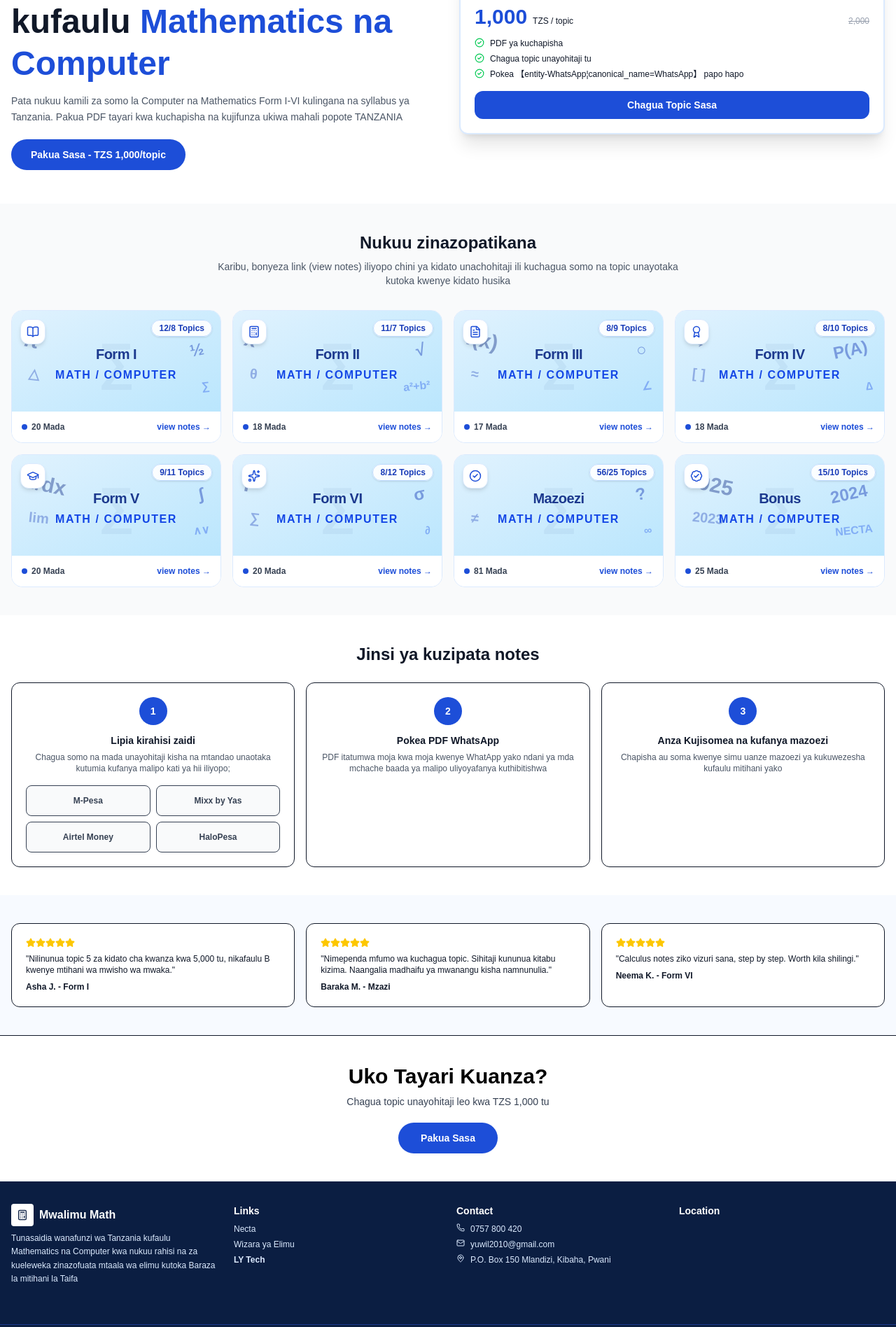
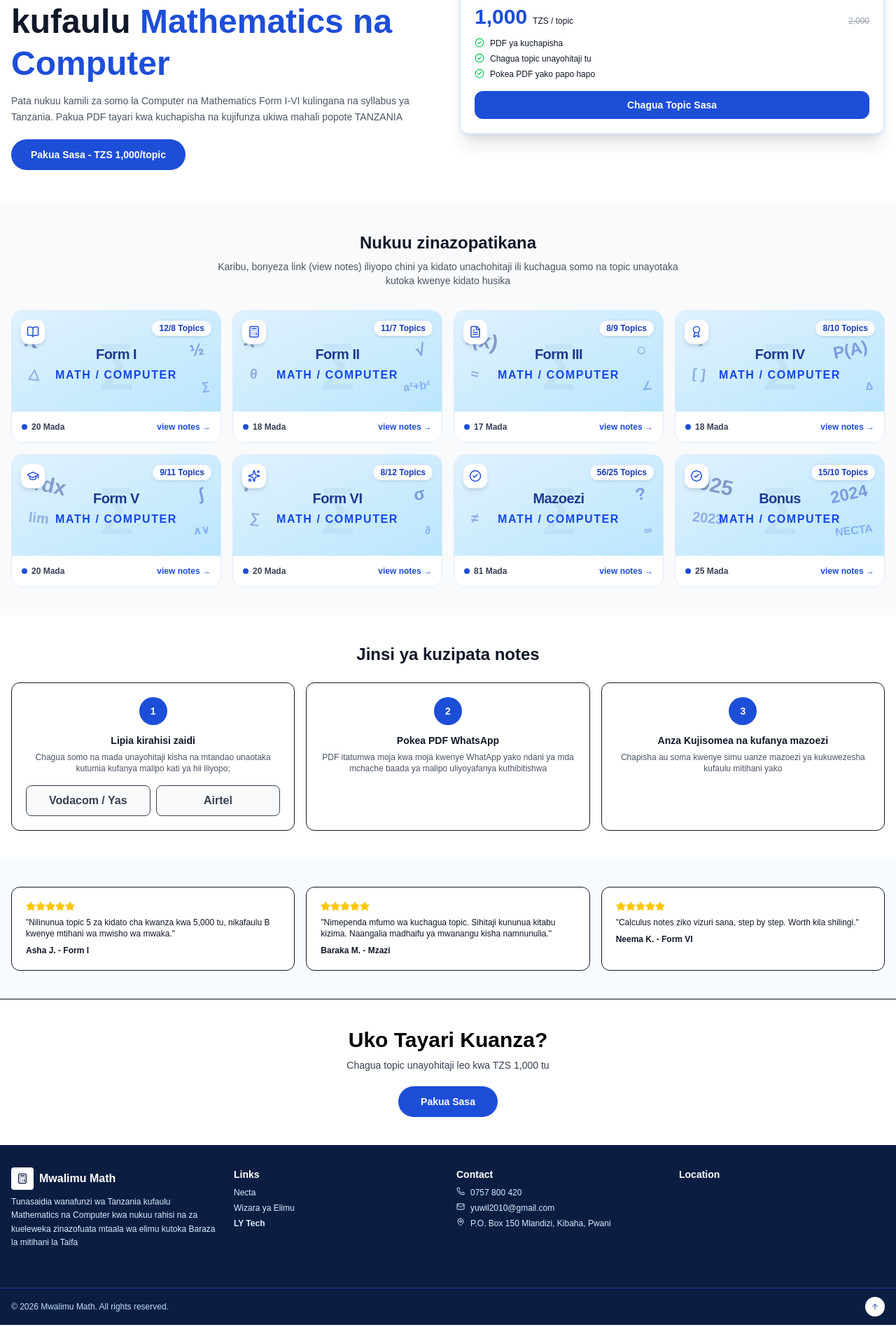
Before and after one commit to yuwil2010-ship-it/mwalimu-math, a Next.js app: page / in a window 1280 px wide. Shown: the part 204-2100 px from the top of the page at 70% size. Built offline with nearby package versions, Linux system fonts and the light colour scheme; grey boxes are pictures that could not be loaded.

Commit message:
fix: ofa PDF yako papo hapo, lipia 2 buttons Vodacom/Yas Halotel/Airtel, LY Tech scroll to top

```diff
--- a/app/page.tsx
+++ b/app/page.tsx
@@ -9,7 +9,6 @@ import {
 
 const LIGHT_BG = "from-[#e0f2fe] to-[#bae6fd]"
 
-// MAKADIRIO YA CS - Badilisha na data halisi kutoka Supabase /notes page
 const kitabuData = [
   { form: "Form I", icon: BookOpen, mathTopics: 12, csTopics: 8, bg: LIGHT_BG, symbols: ["π", "½", "△", "∑"] },
   { form: "Form II", icon: Calculator, mathTopics: 11, csTopics: 7, bg: LIGHT_BG, symbols: ["x²", "√", "θ", "a²+b²"] },
@@ -28,7 +27,7 @@ const t = {
     hero2: "Mathematics na Computer",
     heroDesc: "Pata nukuu kamili za somo la Computer na Mathematics Form I-VI kulingana na syllabus ya Tanzania. Pakua PDF tayari kwa kuchapisha na kujifunza ukiwa mahali popote TANZANIA",
     pakuaLong: "Pakua Sasa - TZS 1,000/topic", ofa: "Ofa ya Leo",
-    pdf1: "PDF ya kuchapisha", pdf2: "Chagua topic unayohitaji tu", pdf3: "Pokea 【entity-WhatsApp¦canonical_name=WhatsApp】 papo hapo",
+    pdf1: "PDF ya kuchapisha", pdf2: "Chagua topic unayohitaji tu", pdf3: "Pokea PDF yako papo hapo",
     chagua: "Chagua Topic Sasa",
     nukuuTitle: "Nukuu zinazopatikana",
     nukuuDesc: "Karibu, bonyeza link (view notes) iliyopo chini ya kidato unachohitaji ili kuchagua somo na topic unayotaka kutoka kwenye kidato husika",
@@ -48,7 +47,7 @@ const t = {
     hero1: "Help your student excel in",
     hero2: "Mathematics and Computer",
     heroDesc: "Get complete notes for Computer and Mathematics Form I-VI based on Tanzania syllabus. Download ready-to-print PDF and learn from anywhere in TANZANIA.",
-    pakuaLong: "Download Now - TZS 1,000/topic", ofa: "Today's Offer", pdf1: "Printable PDF", pdf2: "Choose only the topic you need", pdf3: "Receive via WhatsApp instantly",
+    pakuaLong: "Download Now - TZS 1,000/topic", ofa: "Today's Offer", pdf1: "Printable PDF", pdf2: "Choose only the topic you need", pdf3: "Receive your PDF instantly",
     chagua: "Choose Topic Now",
     nukuuTitle: "Available Notes",
     nukuuDesc: "Welcome, click the (view notes) link under the class you need to choose subject and topic you want from that class",
@@ -176,8 +175,8 @@ export default function HomePage() {
             <h4 className="font-bold mt-3 text-sm">{tr.s1t}</h4>
             <p className="text-xs text-gray-600 mt-1.5">{tr.s1d}</p>
             <div className="grid grid-cols-2 gap-2 mt-4">
-              {["M-Pesa", "Mixx by Yas", "Airtel Money", "HaloPesa"].map(m => (
-                <div key={m} className="h-11 flex items-center justify-center text-xs font-bold border rounded-lg bg-gray-50 text-gray-700">
+              {["Vodacom / Yas", "Airtel"].map(m => (
+                <div key={m} className="h-11 flex items-center justify-center text- font-bold border rounded-lg bg-gray-50 text-gray-700 px-1 text-center leading-tight whitespace-nowrap">
                   {m}
                 </div>
               ))}
@@ -229,7 +228,7 @@ export default function HomePage() {
             <ul className="mt-2 text-xs space-y-1.5 text-blue-100">
               <li><a href="https://www.necta.go.tz" target="_blank" className="hover:text-white">Necta</a></li>
               <li><a href="https://www.moe.go.tz" target="_blank" className="hover:text-white">Wizara ya Elimu</a></li>
-              <li><Link href="#" className="hover:text-white font-bold">LY Tech</Link></li>
+              <li><button onClick={scrollToTop} className="hover:text-white font-bold text-left">LY Tech</button></li>
             </ul>
           </div>
           <div>
```
